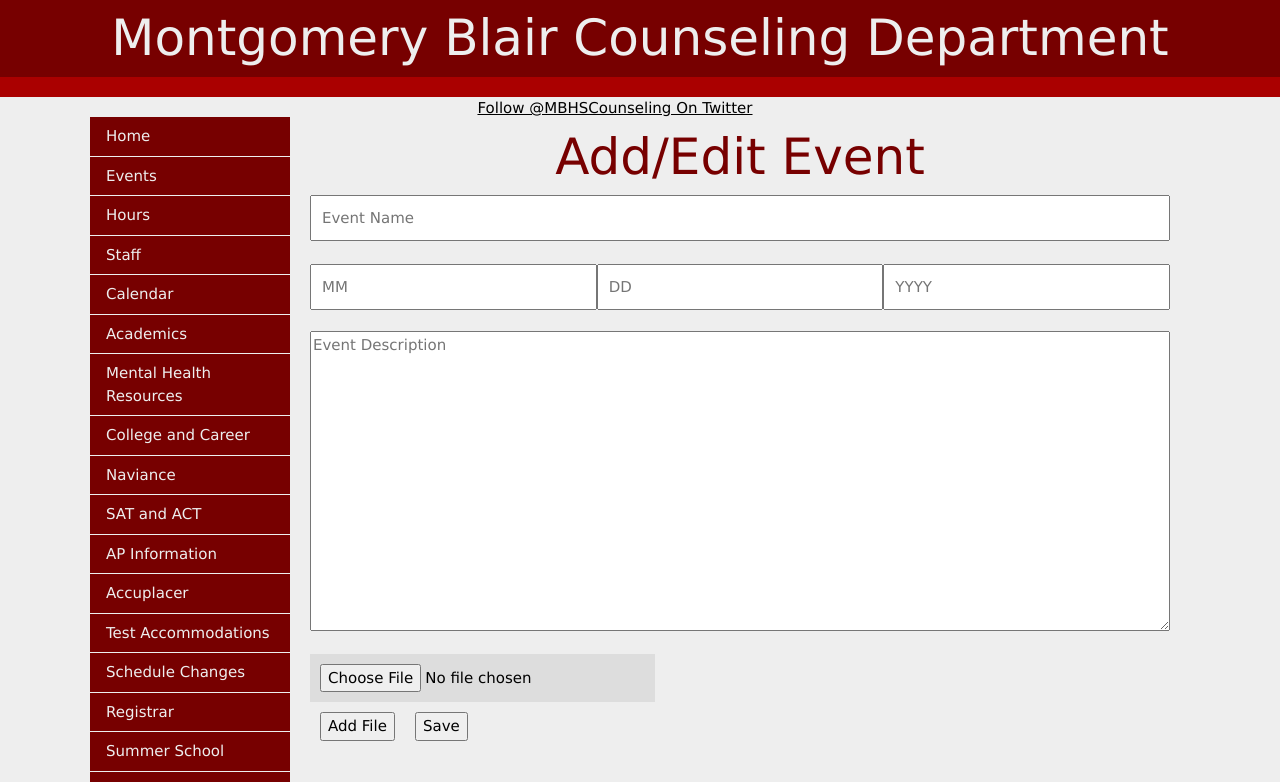
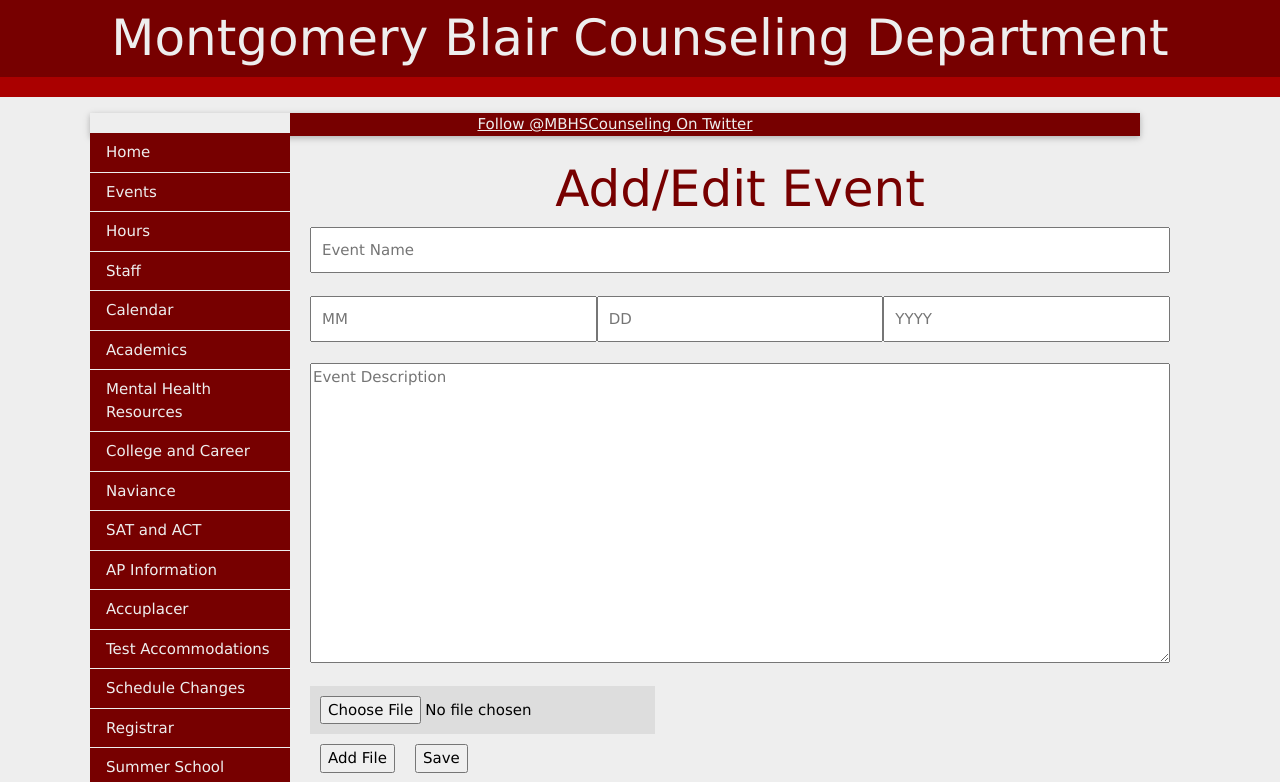
Before and after one commit to mbhs/counselor, a Django app: page /add/ in a window 1280 px wide. Shown: the top 782 px of the page. Run offline with Django 3.2, Linux system fonts and the light colour scheme; data comes from the database, SQL or seed files in the repository; some libraries are stand-ins or nearby versions.

Commit message:
Twitter Plugin 3
oof

```diff
--- a/core/templates/core/sidebar.html
+++ b/core/templates/core/sidebar.html
@@ -1,4 +1,6 @@
 <style>
+
+.w3-card {background-color: #770000;color:#eeeeee;text-decoration:none;}
 .menuLink {background-color:#770000;color:#eeeeee;text-decoration:none;}
 .menuLink2 {background-color:#880000;color:#eeeeee;text-decoration:none;}
 
@@ -36,8 +38,10 @@
 </div>
 
 <div style="margin-right: 50px; background-color: #eeeeee">
+    <div class = "w3-panel w3-card">
     <a class="twitter-timeline" data-width="300" href="https://twitter.com/MBHSCounseling?ref_src=twsrc%5Etfw">Follow @MBHSCounseling On Twitter</a>
     <script async src="https://platform.twitter.com/widgets.js" charset="utf-8"></script>
+    </div>
 </div>
 
 <div style="margin-left:200px;background-color:#eeeeee">
```
